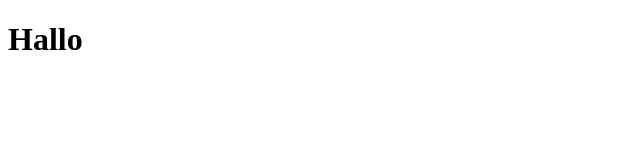
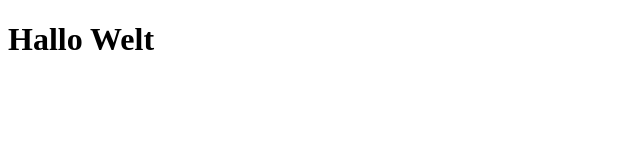
Before and after one commit to marcusbaer/girls-day-template, a website: page public/index.html in a window 1280 px wide. Shown: the whole page, without its empty margins (0-640 px from the left). Drawn offline with Linux system fonts and the light colour scheme.

Commit message:
move index.html into public folder

```diff
--- a/package.json
+++ b/package.json
@@ -4,7 +4,7 @@
   "description": "",
   "main": "index.html",
   "scripts": {
-      "start": "serve"
+    "start": "serve public"
   },
   "keywords": [],
   "author": "Marcus Baer",
--- a/index.html
+++ b/public/index.html
@@ -7,6 +7,6 @@
     <title>HTML Dokument</title>
   </head>
   <body>
-    <h1>Hallo</h1>
+    <h1>Hallo Welt</h1>
   </body>
 </html>
```
Also changed, not shown: 1 other file. Lines whose indentation alone changed are shown as unchanged.
